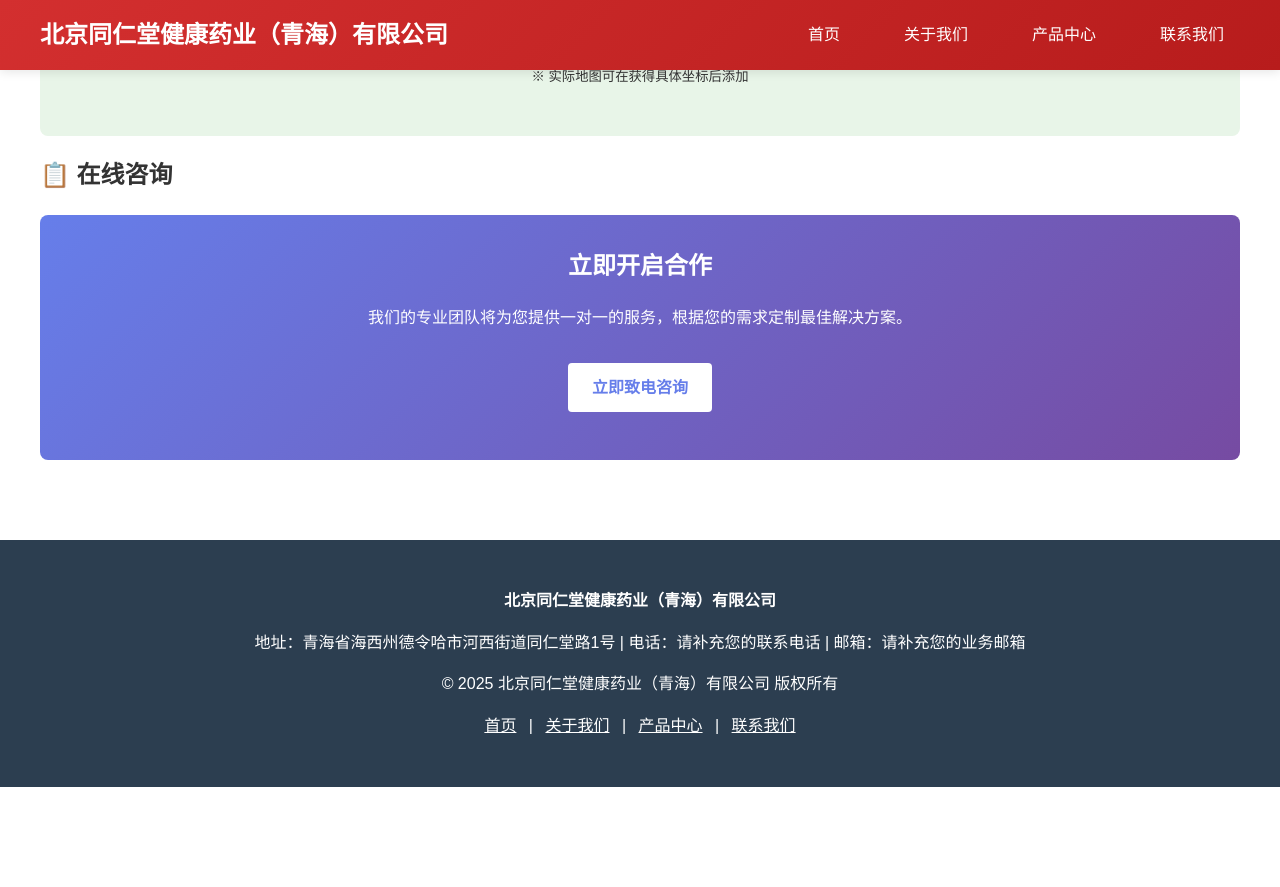
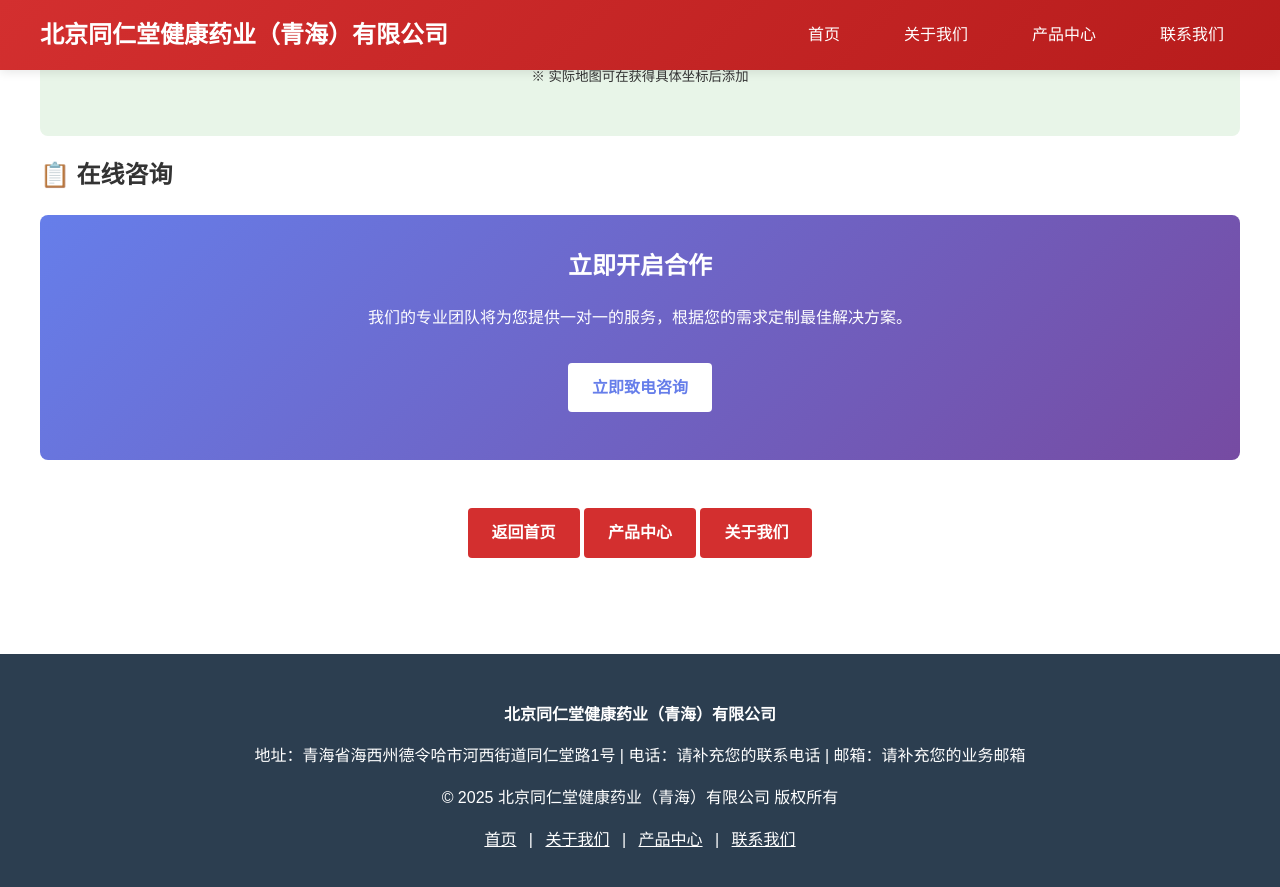
Before and after one commit to hdbuyer/hdbuyer.github.io, a Jekyll site: the page built from contact.md, in a window 1280 px wide and 900 px high, scrolled down 1283 px. Shown: the top 887 px of the window. Built offline with Jekyll 4.4.1, drawn with Linux system fonts in a browser that asks for light colours; before the commit the page ends 2070 px from its top, so only the background shows below that.

Commit message:
更新 contact.md

```diff
--- a/contact.md
+++ b/contact.md
@@ -82,3 +82,9 @@ title: "联系我们"
   <p>我们的专业团队将为您提供一对一的服务，根据您的需求定制最佳解决方案。</p>
   <a href="tel:{{ site.phone }}" class="cta-button" style="background: white; color: #667eea;">立即致电咨询</a>
 </div>
+
+<div style="text-align: center; margin-top: 2rem;">
+  <a href="/" class="cta-button">返回首页</a>
+  <a href="/products" class="cta-button">产品中心</a>
+  <a href="/about" class="cta-button">关于我们</a>
+</div>
```
